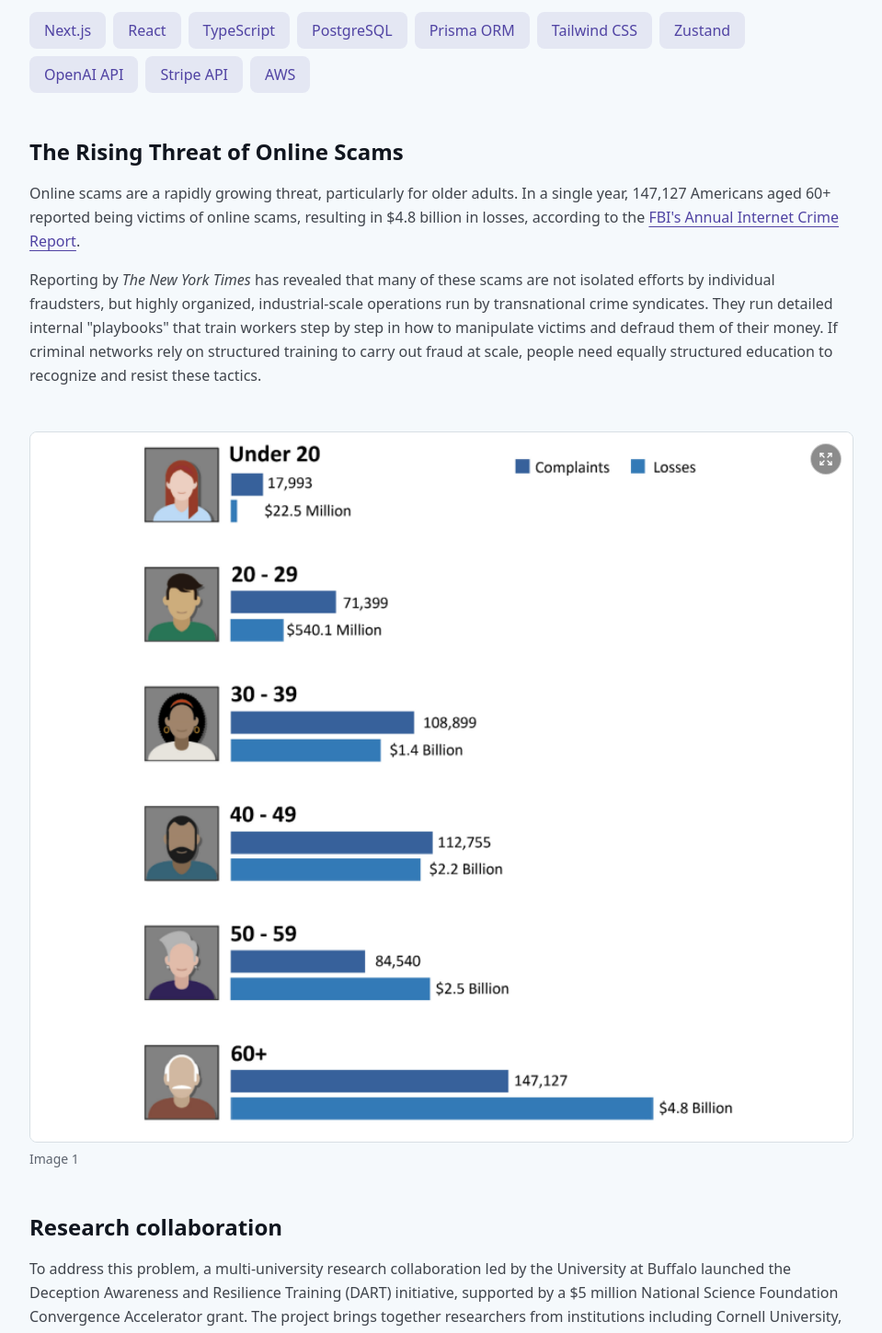
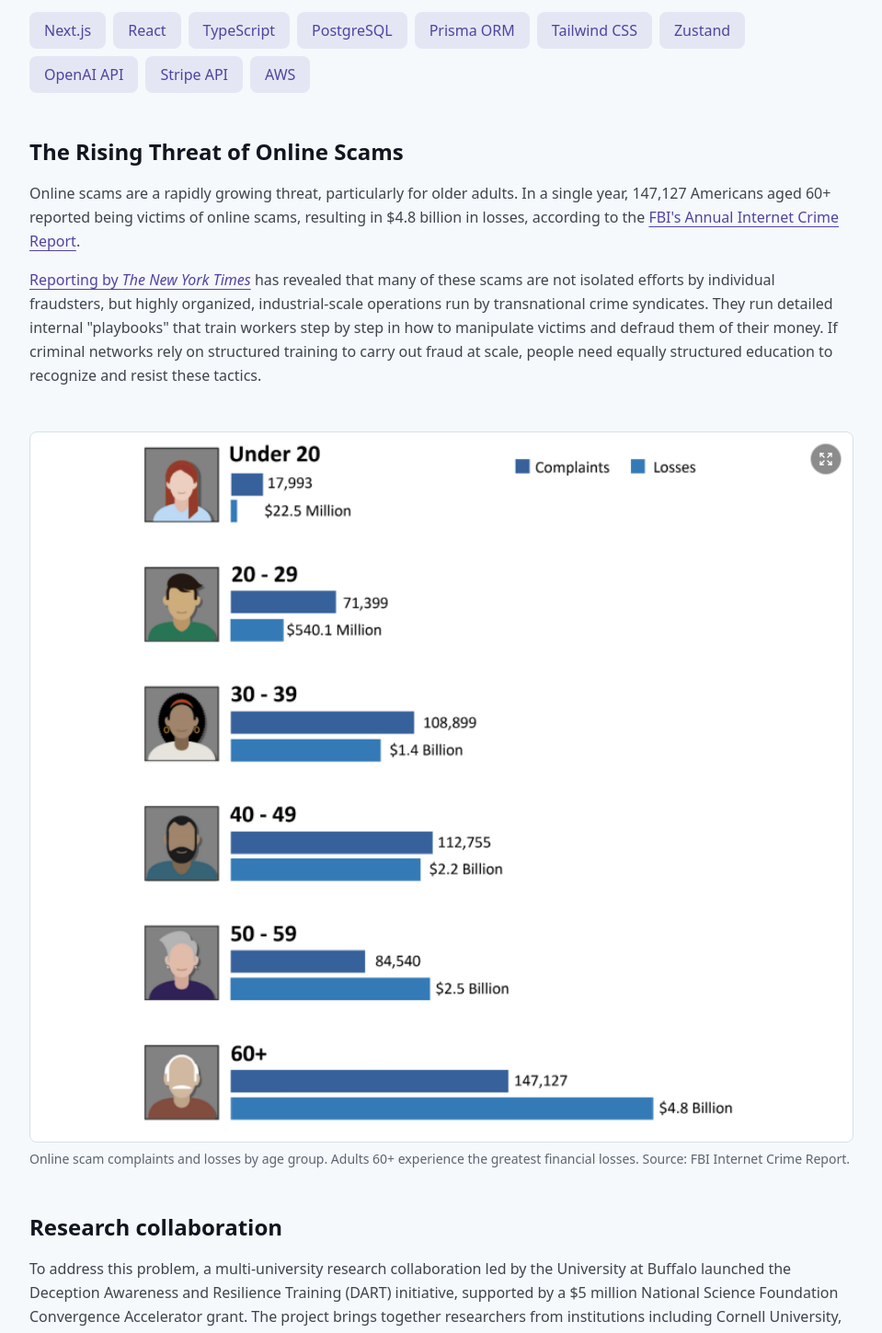
Before and after one commit to jossTripoli/josstripoli.github.io, a Next.js app: page /projects/dart-academy in a window 1280 px wide. Shown: the part 1094-2543 px from the top of the page at 92% size, without its empty margins (160-1119 px from the left). Built offline with nearby package versions, Linux system fonts and the light colour scheme.

Commit message:
image caption

```diff
--- a/app/projects/[id]/page.tsx
+++ b/app/projects/[id]/page.tsx
@@ -46,7 +46,7 @@ const projectData: Record<string, Project> = {
             text: "Reporting by *The New York Times* has revealed that many of these scams are not isolated efforts by individual fraudsters, but highly organized, industrial-scale operations run by transnational crime syndicates. They run detailed internal \"playbooks\" that train workers step by step in how to manipulate victims and defraud them of their money. If criminal networks rely on structured training to carry out fraud at scale, people need equally structured education to recognize and resist these tactics.",
             links: [
               {
-                label: "Reporting by The New York Times",
+                label: "Reporting by *The New York Times*",
                 href: "https://www.nytimes.com/2026/01/13/world/asia/myanmar-scam-complex-fraud.html",
               },
             ],
@@ -57,7 +57,7 @@ const projectData: Record<string, Project> = {
         type: "image",
         src: "/dart/scam_stats.png",
         alt: "DART Academy platform overview",
-        caption: "Image 1",
+        caption: "Online scam complaints and losses by age group. Adults 60+ experience the greatest financial losses. Source: FBI Internet Crime Report.",
       },
       {
         type: "richText",
```
